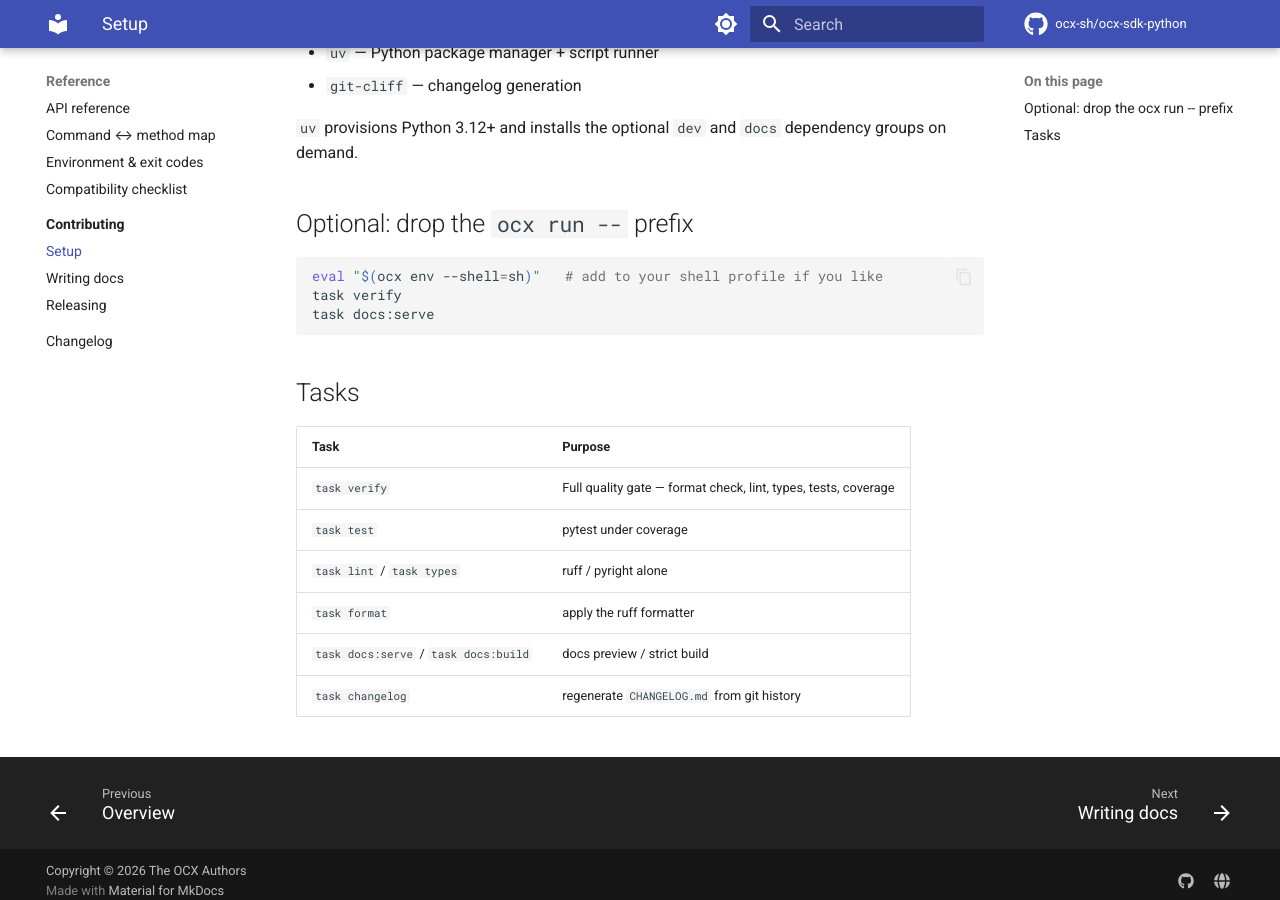
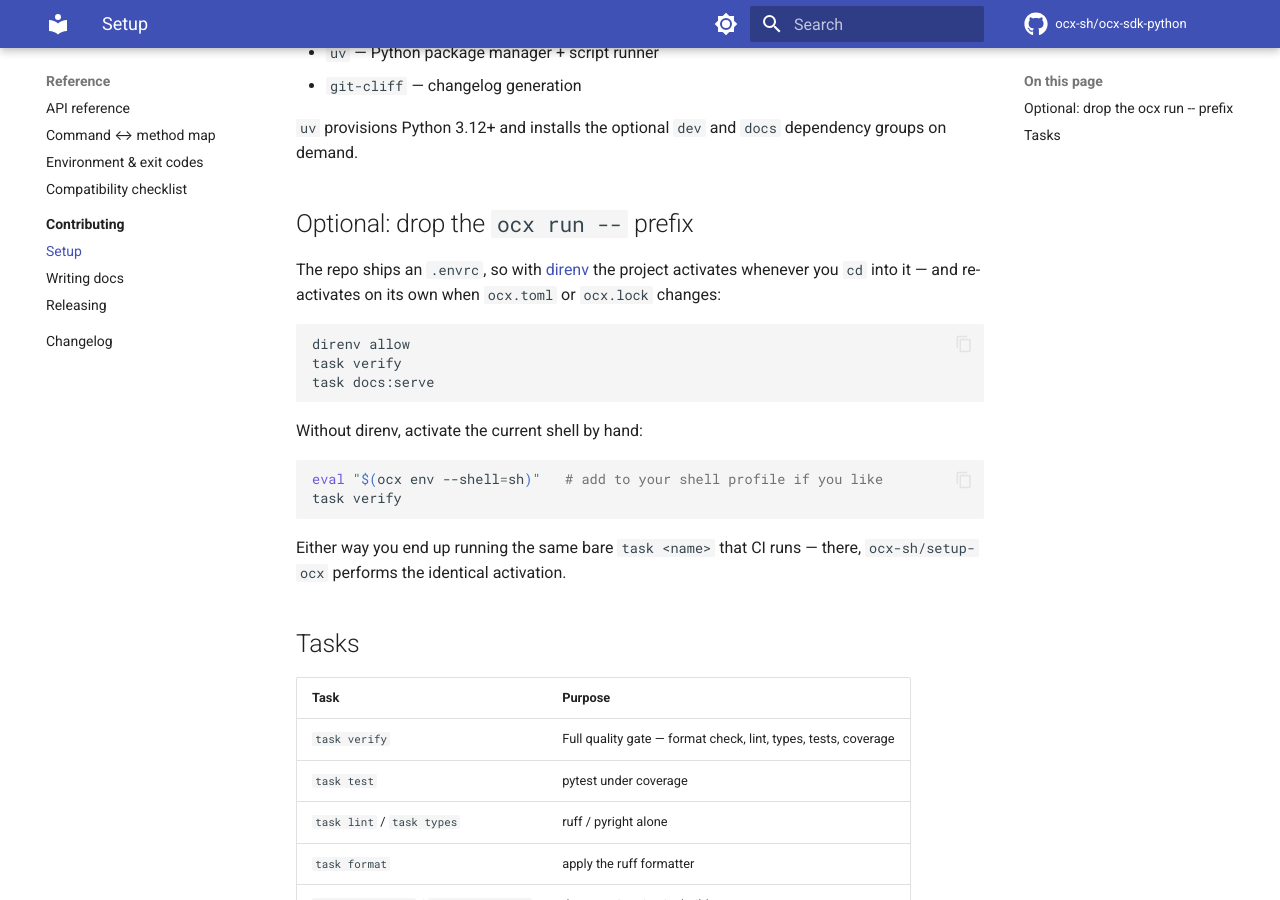
Before and after one commit to ocx-sh/ocx-sdk-python, an MkDocs documentation site: the page built from docs/contributing/setup.md, in a window 1280 px wide and 900 px high, scrolled down 458 px. Built offline with MkDocs 1.6.1 and Material for MkDocs 9.7.7, drawn with Linux system fonts in a browser that asks for light colours; comment, search, counter and statistics services are not loaded.

Commit message:
chore(ci): drop the redundant `ocx run --` wrapper from CI steps (#7)
`ocx-sh/setup-ocx` already activates the project when `ocx.toml` is present —
its own contract: it "runs `ocx pull` and activates the project so subsequent
steps can invoke the bound tools directly." Every tool `ocx.lock` pins is
therefore on `PATH` for the rest of the job, and wrapping each step in
`ocx run -- task <name>` was indirection, not extra safety: a second process
per step, and a command shape that differs from what anyone runs locally.

All 13 call sites now run `task <name>` directly (ci, release, acceptance,
docs). Every one of them already followed a `setup-ocx` step in its own job,
and the one job holding `id-token: write` for PyPI trusted publishing
(`publish-pypi`) never invoked ocx at all, so nothing changed there.

Documented the symmetry rather than leaving it implicit: locally the tracked
`.envrc` (direnv) activates the same project the same way, so `task verify` is
byte-identical in both places. `docs/contributing/setup.md` and CLAUDE.md now
lead with activation and mention `eval "$(ocx env --shell=sh)"` as the
no-direnv fallback; `.direnv/` is gitignored (`.envrc` itself stays tracked).

Docs describing `ocx run` as an OCX FEATURE (the command map, the project
guide, `Project.run`) are untouched — that is product surface, not this repo's
own invocation style.

Verified: `task lint:actions` (actionlint) and `task lint:links` clean.

````diff
--- a/docs/contributing/setup.md
+++ b/docs/contributing/setup.md
@@ -21,11 +21,25 @@
 
 ## Optional: drop the `ocx run --` prefix
 
+The repo ships an `.envrc`, so with [direnv](https://direnv.net) the project
+activates whenever you `cd` into it — and re-activates on its own when
+`ocx.toml` or `ocx.lock` changes:
+
+```bash
+direnv allow
+task verify
+task docs:serve
+```
+
+Without direnv, activate the current shell by hand:
+
 ```bash
 eval "$(ocx env --shell=sh)"   # add to your shell profile if you like
 task verify
-task docs:serve
 ```
+
+Either way you end up running the same bare `task <name>` that CI runs —
+there, `ocx-sh/setup-ocx` performs the identical activation.
 
 ## Tasks
 
````
Also changed, not shown: CLAUDE.md (+5 -2 lines), 5 other files.
